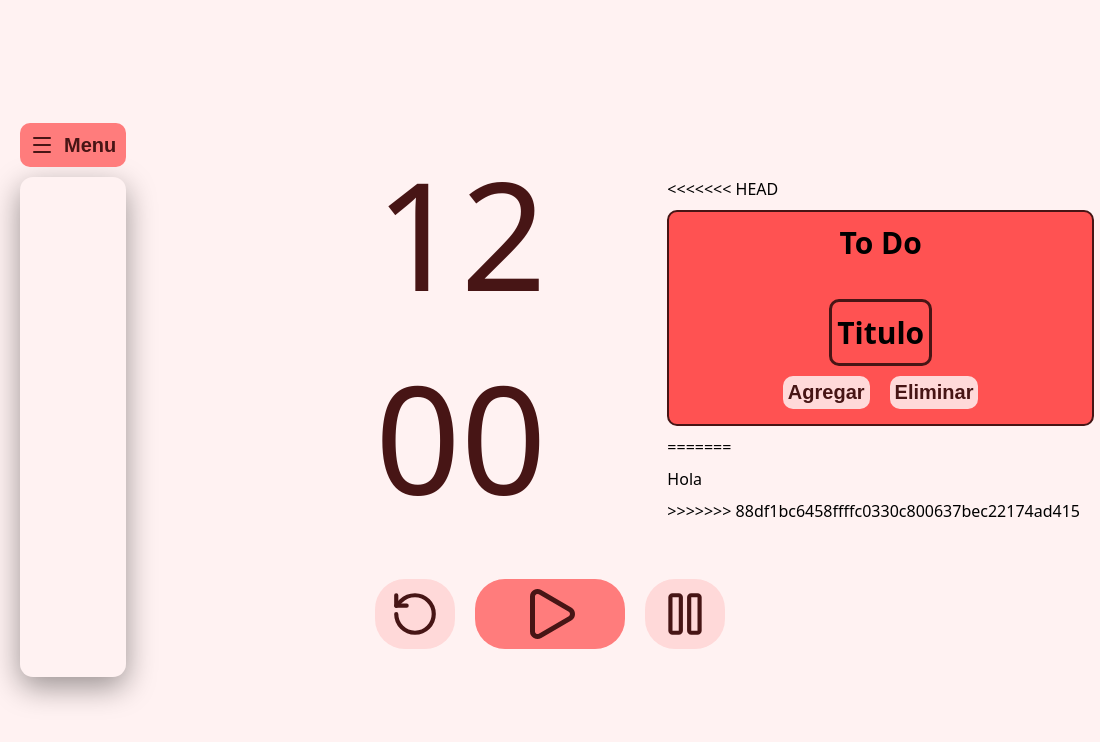
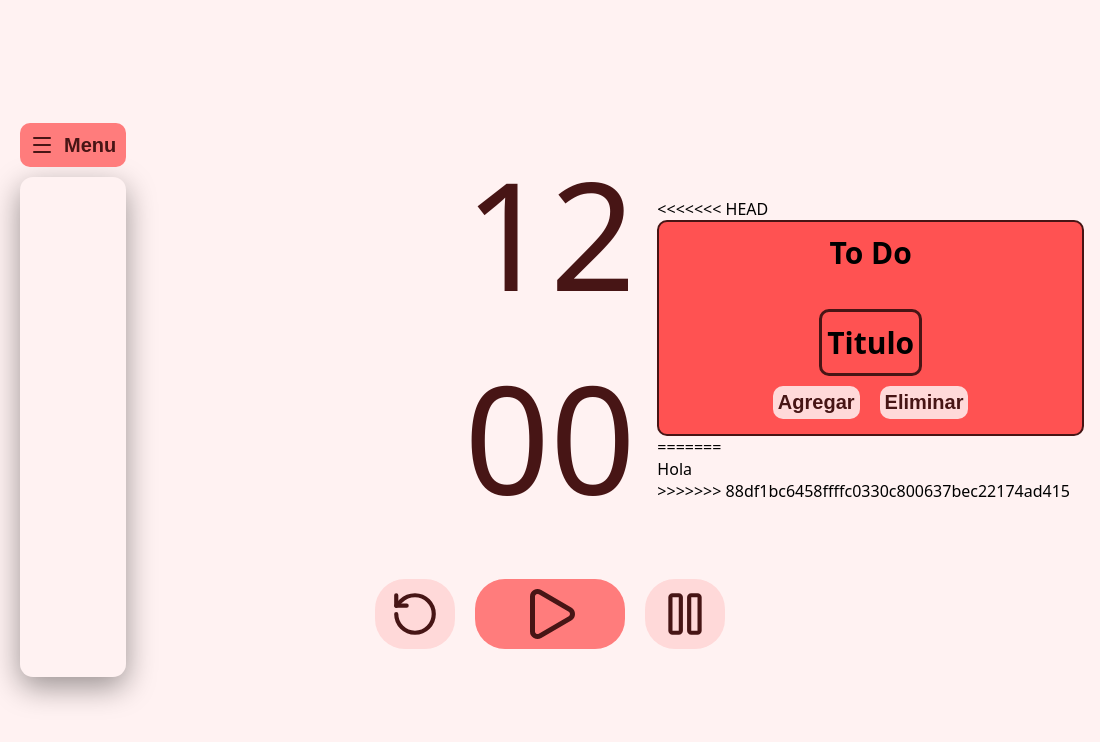
Before and after one commit to FelipeDiazP/Pomodoro-AppDesktop, an Electron app: page index.html in a window 1100 px wide. Drawn offline with Linux system fonts and the light colour scheme.

Commit message:
Nuevo mensaje del commit

```diff
--- a/style.css
+++ b/style.css
@@ -155,11 +155,7 @@ body {
 
 /* CENTRO */
 .items-center {
-<<<<<<< HEAD
   flex: 1;
-=======
-  flex: 1; /* ocupa el espacio restante */
->>>>>>> 88df1bc6458ffffc0330c800637bec22174ad415
   display: flex;
   flex-direction: column;
   justify-content: center;
@@ -290,14 +286,13 @@ body {
 
 .todo-tarea {
   display: flex;
-  padding: 5px;
   align-items: center;
   gap: 10px;
 }
 
 .container-ToDo h1 {
   font-size: 30px;
-  margin: 5px 0;
+  margin: 5px 0; /
 }
 
 .container-ToDo p {
@@ -348,14 +343,3 @@ body {
   background-color: #833e3e;
   transform: scale(1.05);
 }
-
-/* DERECHA */
-.derecha {
-  position: absolute;
-  right: 20px; /* 🔥 pegado al borde derecho */
-  top: 50%;
-  transform: translateY(-50%);
-  display: flex;
-  flex-direction: column;
-  gap: 10px;
-}
```
